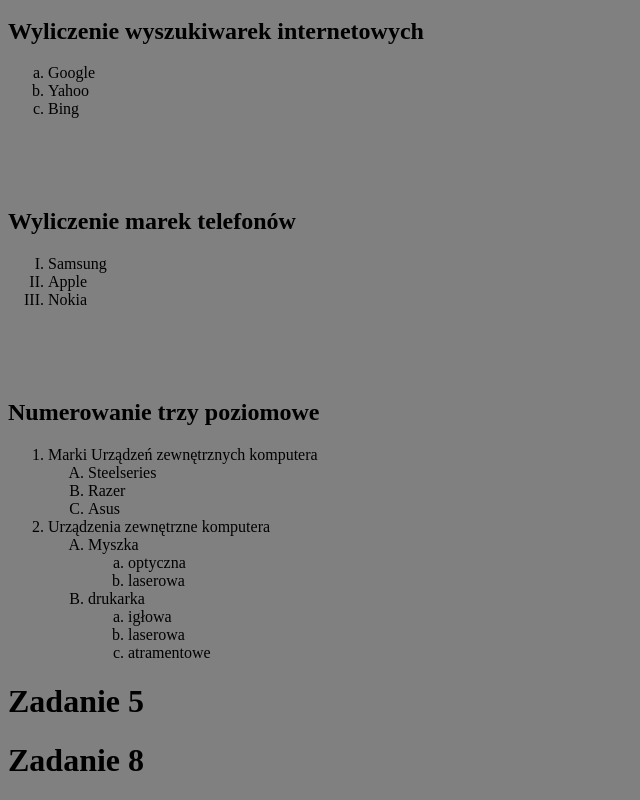
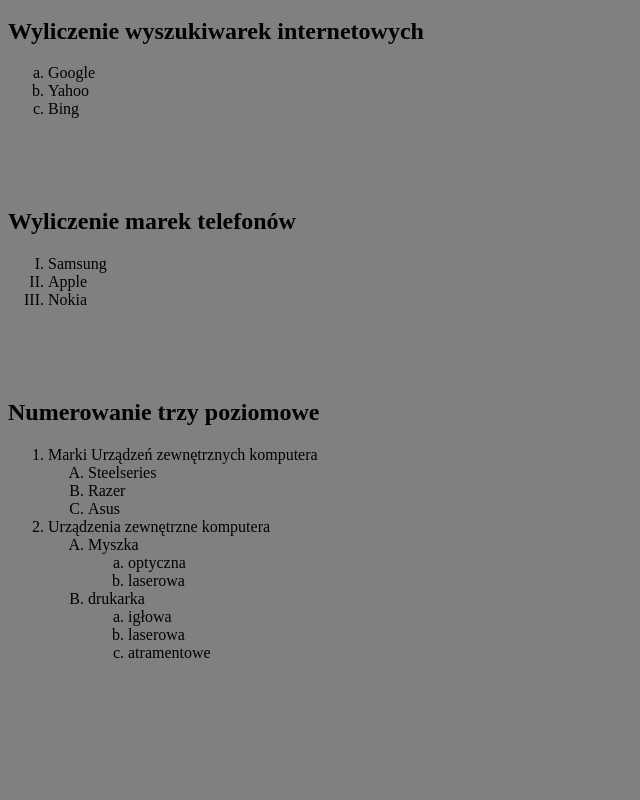
Before and after one commit to KacDabr/Kacper-Da, a plain HTML site: page index.html in a window 1280 px wide. Shown: the part 3049-3849 px from the top of the page, without its empty margins (0-640 px from the left). After the commit the page ends 3727 px from the top, so only its background shows below. Drawn offline with Linux system fonts and the light colour scheme.

Commit message:
Update index.html

```diff
--- a/index.html
+++ b/index.html
@@ -108,8 +108,7 @@
 				</OL>
 		</OL>
 </OL>
-  <h1>Zadanie 5</h1>
-  <h1>Zadanie 8</h1>
+
 
 
 
```
